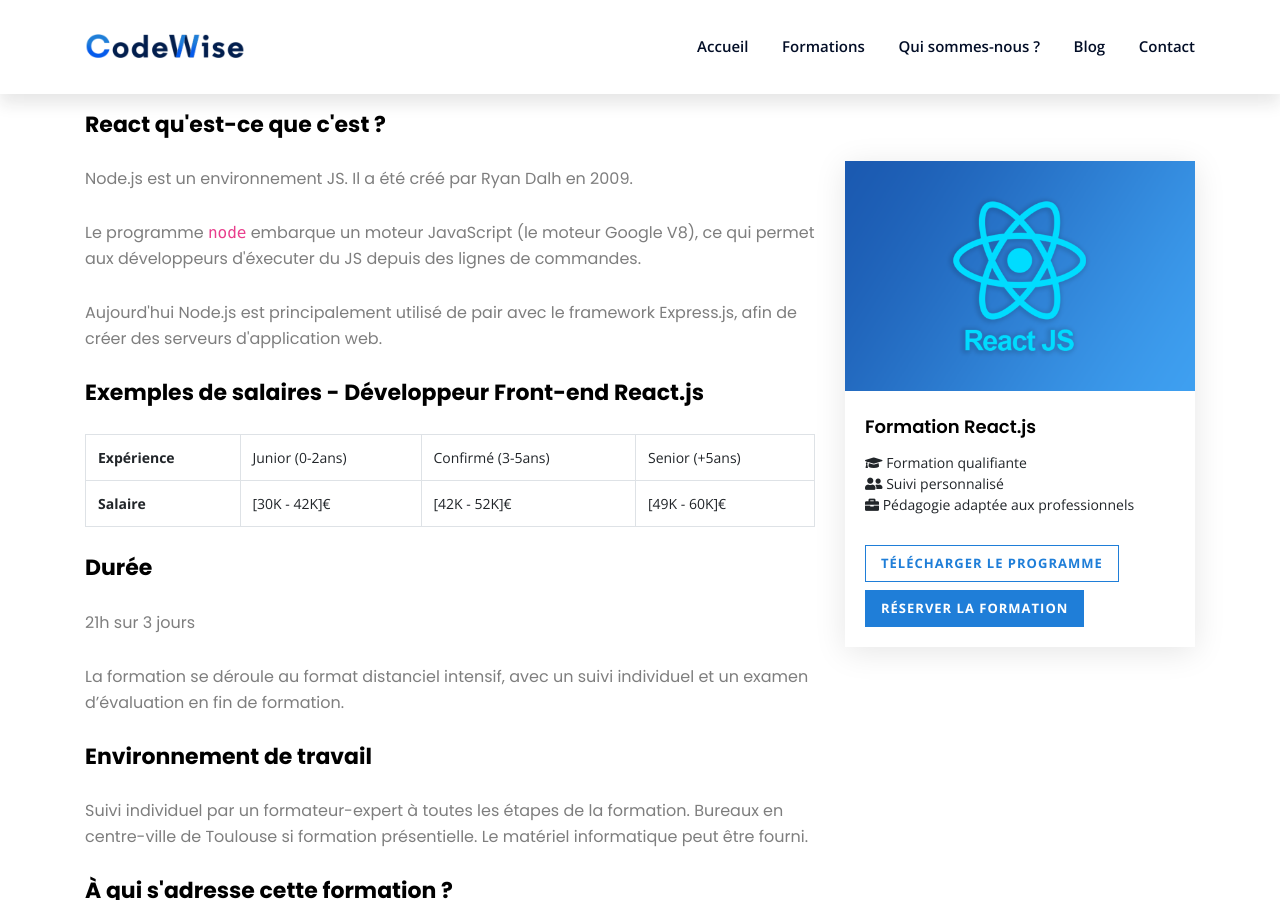
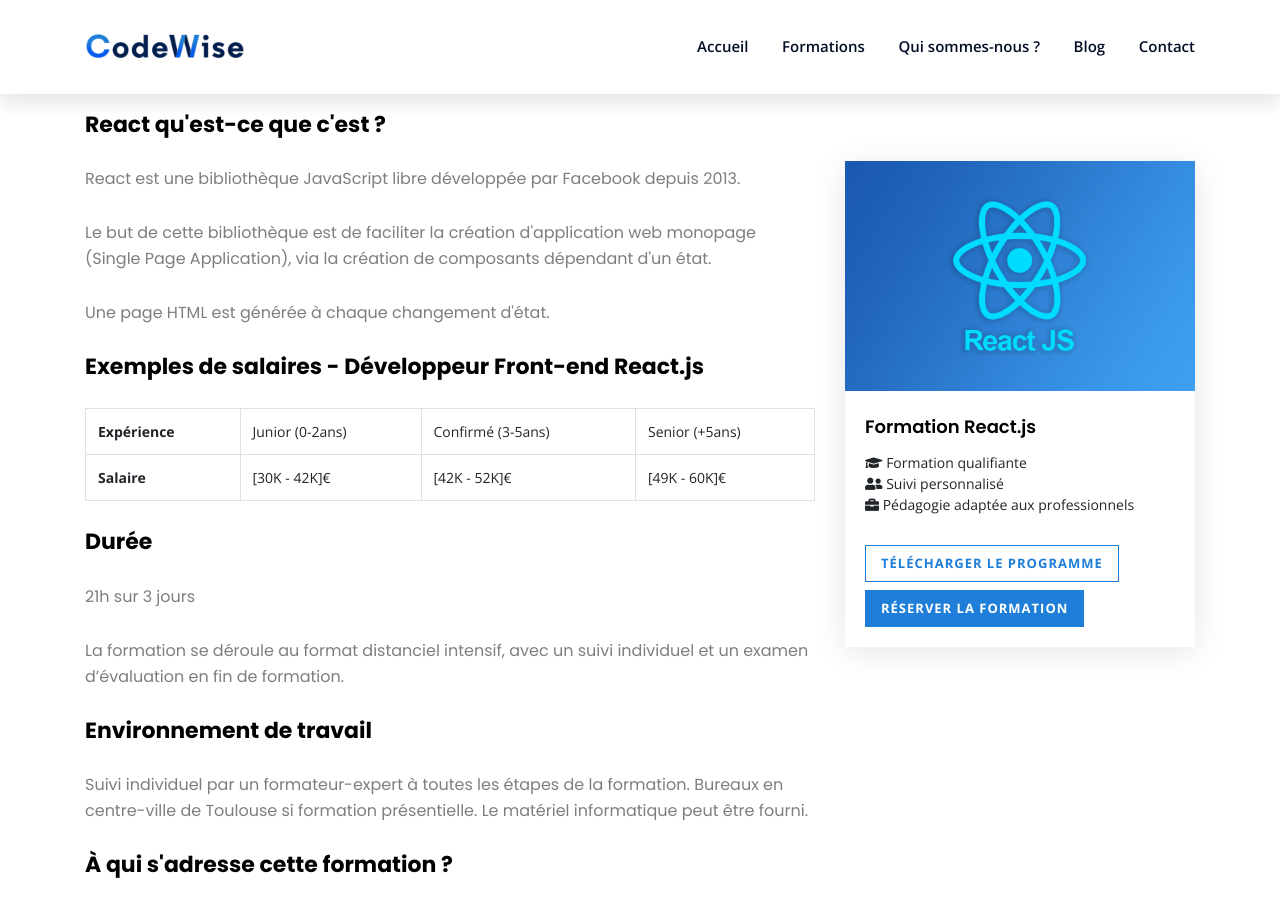
Before and after one commit to hubergerard/hubergerard.github.io, a Jekyll site: the page built from _services/react-js.html, in a window 1280 px wide and 900 px high, scrolled down 1284 px. Built offline with Jekyll 4.4.1, drawn with Linux system fonts in a browser that asks for light colours.

Commit message:
meta description services + fix margin contact-form

```diff
--- a/_includes/contact_form.html
+++ b/_includes/contact_form.html
@@ -9,7 +9,7 @@
             </div>
         </div>
         <div class="row">
-            <div class="col-md-3 pt-10 card shadow mb-40 text-primary">
+            <div class="col-md-3 pt-10 card shadow text-primary">
                 <div class="row text-center ">
                     <div class="col-12 pt-20 text-primary">
                         <p class="font-weight-bold">1. </p>
--- a/_layouts/service_page.html
+++ b/_layouts/service_page.html
@@ -219,7 +219,7 @@
 
 					<div class="row">
 						<div class="col-md-12">
-							<p>{{ page.description }}</p>
+							<p>{{ page.intro-description }}</p>
 						</div>
 					</div>
 
--- a/_services/angular-avance.html
+++ b/_services/angular-avance.html
@@ -2,7 +2,8 @@
 layout: service_page
 title: Formation Angular avancé
 short-description: Approfondissez les concepts avancés d'Angular et son écosystème
-description: Dans ce cours, vous apprendrez à approfondir des concepts avancés d'Angular et son écosystème .
+description: Dans ce cours, vous apprendrez à approfondir des concepts avancés d&#39;Angular et son écosystème .
+intro-description: Dans ce cours, vous apprendrez à approfondir des concepts avancés d'Angular et son écosystème .
 image: /assets/img/services/photo-angular-avance.jpg
 icon: /assets/img/services/angular.png
 file-path: /assets/pdf/formation-angular-avance.pdf
--- a/_services/angular.html
+++ b/_services/angular.html
@@ -2,7 +2,8 @@
 layout: service_page
 title: Formation Angular
 short-description: Apprenez à créer des applications web dynamiques avec Angular
-description: Dans ce cours, vous apprendrez rapidement à créer les composantes de base d'une application Angular. Vous apprendrez également à faire communiquer votre application Angular avec un serveur afin de créer une application web complète.
+description: Dans ce cours, vous apprendrez rapidement à créer les composantes de base d&#39;une application Angular.
+intro-description: Dans ce cours, vous apprendrez rapidement à créer les composantes de base d'une application Angular. Vous apprendrez également à faire communiquer votre application Angular avec un serveur afin de créer une application web complète.
 image: /assets/img/services/photo-angular.jpg
 icon: /assets/img/services/angular.png
 file-path: /assets/pdf/formation-angular.pdf
--- a/_services/node-js.html
+++ b/_services/node-js.html
@@ -2,7 +2,8 @@
 layout: service_page
 title: Formation Node.js
 short-description: Développez des applications réactives et performantes avec Node.js
-description: Cette formation vous apprendra à développer des applications réactives et performantes avec Node.js. Vous utiliserez les API de Node.js et implémenterez la persistance de vos données dans une base NoSQL. Cela vous permettra de mettre en œuvre les concepts de programmation événementielle, de programmation asynchrone, de modularité et de routage.
+description: Cette formation vous apprendra à développer des applications réactives et performantes avec Node.js.
+intro-description: Cette formation vous apprendra à développer des applications réactives et performantes avec Node.js. Vous utiliserez les API de Node.js et implémenterez la persistance de vos données dans une base NoSQL. Cela vous permettra de mettre en œuvre les concepts de programmation événementielle, de programmation asynchrone, de modularité et de routage.
 image: /assets/img/services/photo-nodejs.jpg
 icon: /assets/img/services/node-js.jpg
 file-path: /assets/pdf/formation-node.pdf
--- a/_services/react-js.html
+++ b/_services/react-js.html
@@ -45,9 +46,9 @@
 <div class="row">
   <div class="col-md-12">
     <h4 class="font-weight-bold">React qu'est-ce que c'est ? </h4>
-    <p> Node.js est un environnement JS. Il a été créé par Ryan Dalh en 2009.</p>
-    <p> Le programme <code>node</code> embarque un moteur JavaScript (le moteur Google V8), ce qui permet aux développeurs d'éxecuter du JS depuis des lignes de commandes. </p>
-    <p> Aujourd'hui Node.js est principalement utilisé de pair avec le framework Express.js, afin de créer des serveurs d'application web.</p>
+    <p> React est une bibliothèque JavaScript libre développée par Facebook depuis 2013.</p>
+    <p> Le but de cette bibliothèque est de faciliter la création d'application web monopage (Single Page Application), via la création de composants dépendant d'un état.
+    <p> Une page HTML est générée à chaque changement d'état.</p>
   </div>
   <div class="col-md-12">
     <h4 class="font-weight-bold"> Exemples de salaires - Développeur Front-end React.js</h4>
```
Also changed, not shown: other parts of _services/react-js.html (+2 -1 lines).
